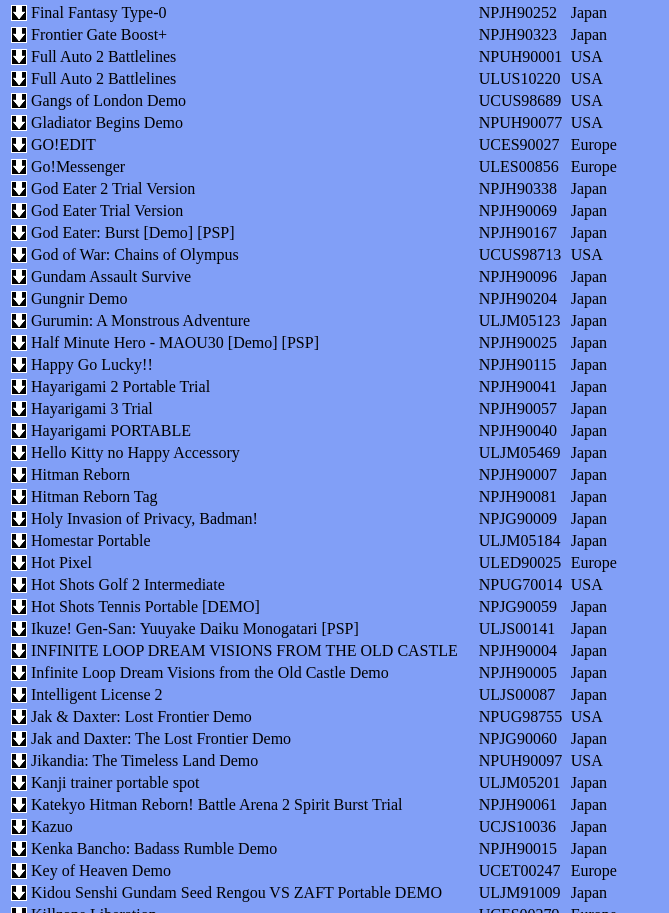
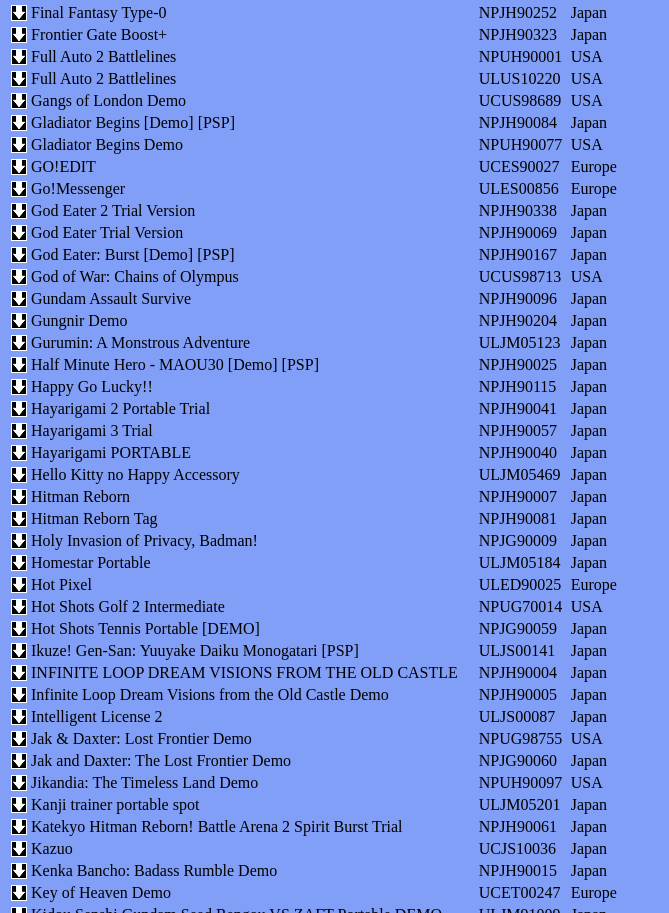
Before and after one commit to lusid1/psp, a plain HTML site: page demos/main.html in a window 1280 px wide. Shown: the part 1207-2120 px from the top of the page, without its empty margins (0-669 px from the left). Drawn offline with Linux system fonts and the light colour scheme.

Commit message:
Added demo

```diff
--- a/demos/main.html
+++ b/demos/main.html
@@ -63,6 +63,7 @@
 <tr><td><a href="/xpd/demo/NPUH90001.xpd"><img src="/images/dl.png"><td>Full Auto 2 Battlelines <td>NPUH90001 <td>USA
 <tr><td><a href="/xpd/demo/ULUS10220.xpd"><img src="/images/dl.png"><td>Full Auto 2 Battlelines <td>ULUS10220 <td>USA
 <tr><td><a href="/xpd/demo/UCUS98689.xpd"><img src="/images/dl.png"><td>Gangs of London Demo <td>UCUS98689 <td>USA
+<tr><td><a href="/xpd/demo/NPJH90084.xpd"><img src="/images/dl.png"><td>Gladiator Begins [Demo] [PSP] <td>NPJH90084 <td>Japan
 <tr><td><a href="/xpd/demo/NPUH90077.xpd"><img src="/images/dl.png"><td>Gladiator Begins Demo <td>NPUH90077 <td>USA
 <tr><td><a href="/xpd/demo/UCES90027.xpd"><img src="/images/dl.png"><td>GO!EDIT <td>UCES90027 <td>Europe
 <tr><td><a href="/xpd/demo/ULES00856.xpd"><img src="/images/dl.png"><td>Go!Messenger<td>ULES00856 <td>Europe
```
Also changed, not shown: 1 other file.
